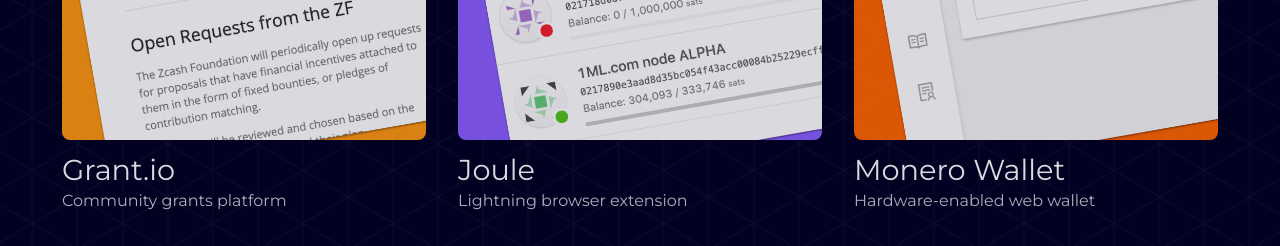
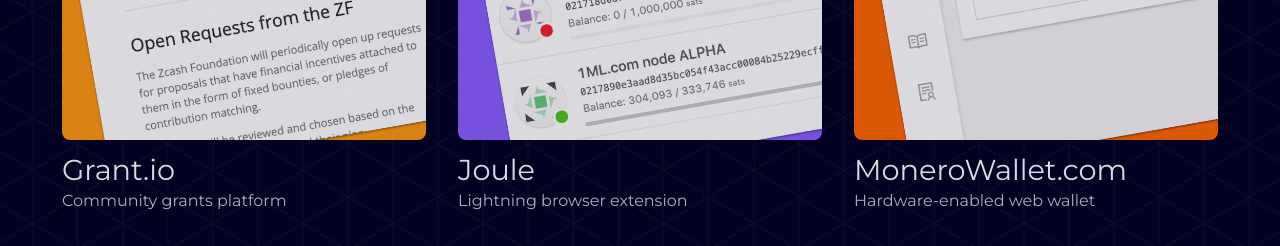
Before and after one commit to dternyak/d14n-splash, a website: page index.html in a window 1280 px wide. Shown: the part 1552-1798 px from the top of the page. Drawn offline with nearby package versions, Linux system fonts and the light colour scheme; a script that the page names is missing.

Commit message:
Update index.html

```diff
--- a/index.html
+++ b/index.html
@@ -53,7 +53,7 @@
 
         <div class="Portfolio-item">
           <div class="Portfolio-item-img" style="background-image: url('./images/portfolio-mw.png')"></div>
-          <h3 class="Portfolio-item-title">Monero Wallet</h3>
+          <h3 class="Portfolio-item-title">MoneroWallet.com</h3>
           <div class="Portfolio-item-desc">Hardware-enabled web wallet</div>
         </div>
       </div>
```
